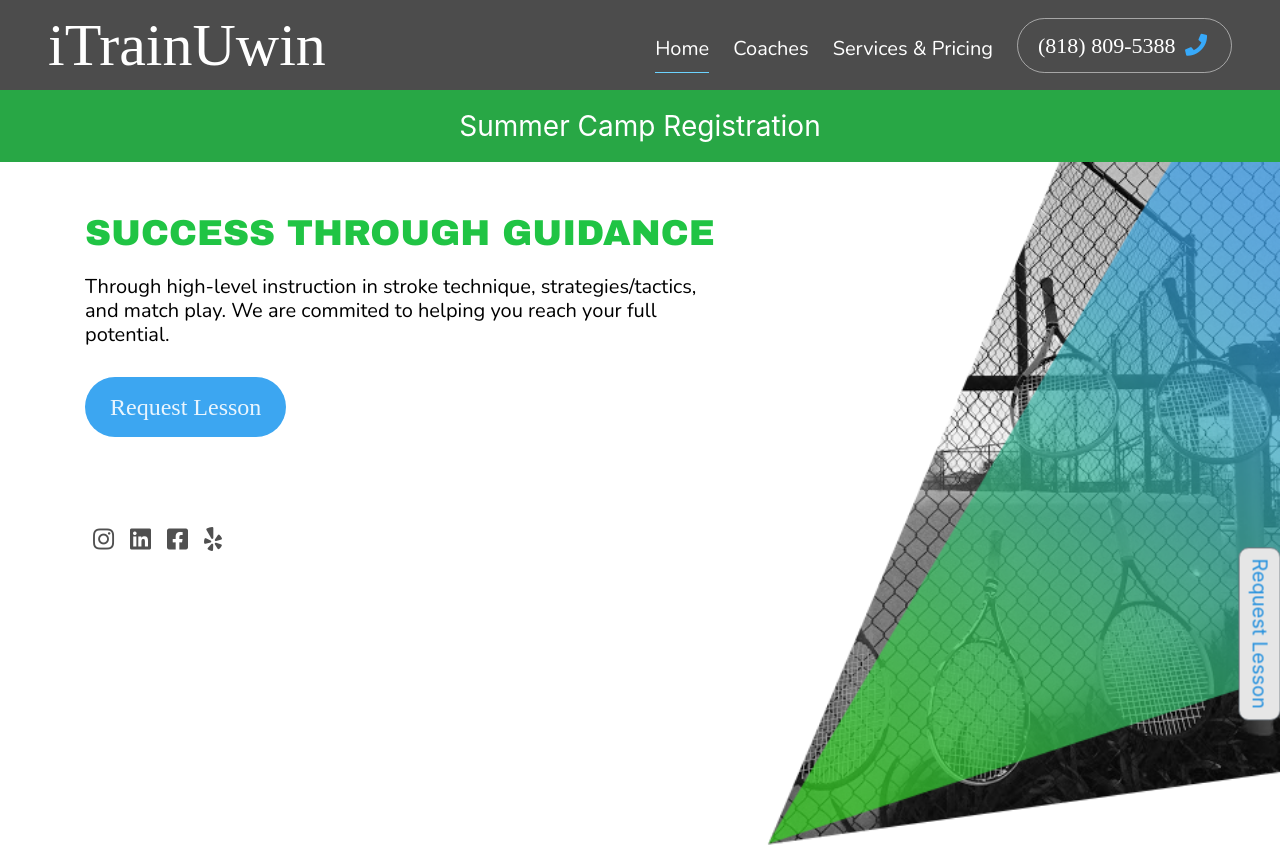
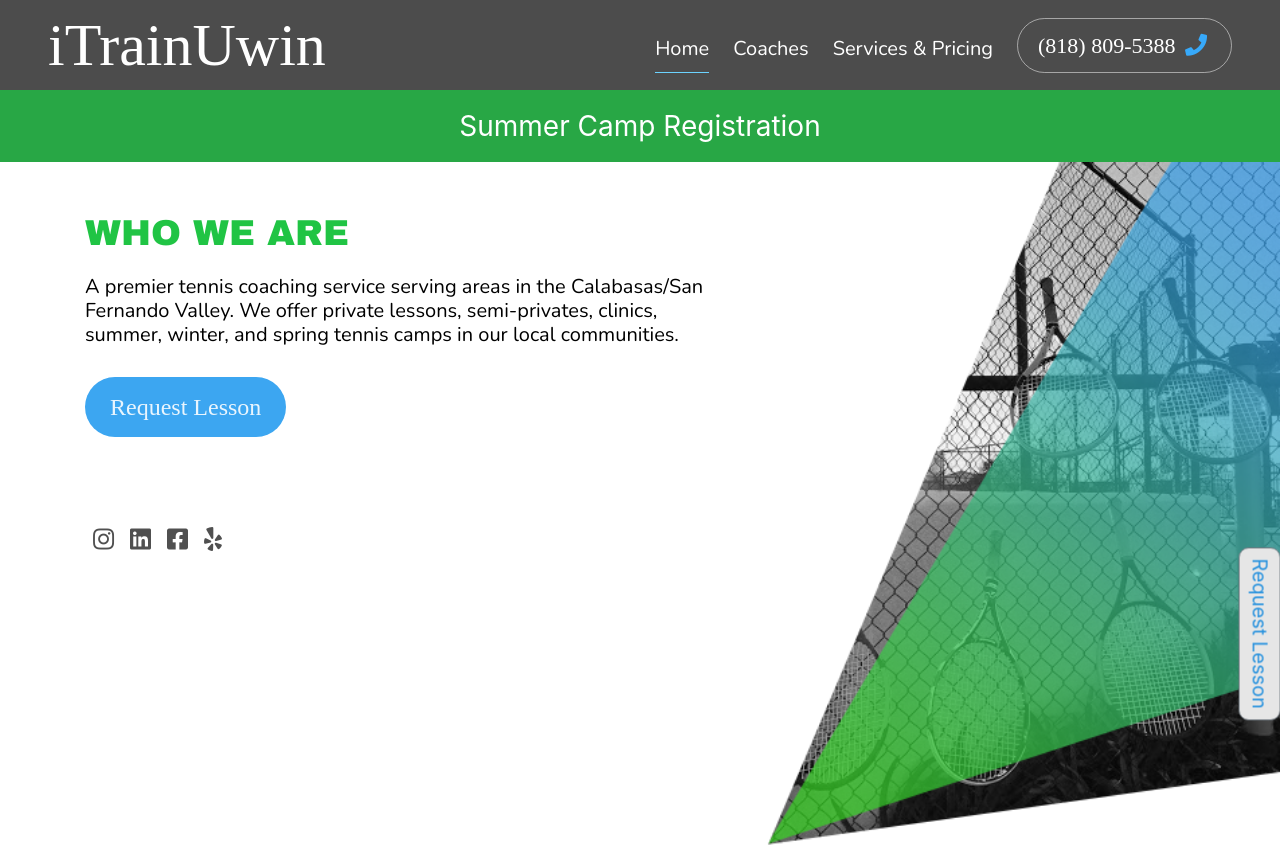
Before and after one commit to mtaslagyan/itrainuwin, a React (Create React App) app: page / in a window 1280 px wide. Shown: the top 847 px of the page. Built offline with nearby package versions, Linux system fonts and the light colour scheme; a web font is replaced by a local one.

Commit message:
Update Banner.js

```diff
--- a/src/components/Home/Banner.js
+++ b/src/components/Home/Banner.js
@@ -54,10 +54,10 @@ class Banner extends Component {
         <div className="col-md-7 col-12 banner-text">
             <h1 className="title">
                 {/* You deserve to have an incredible tennis experience in an encouraging and constructive environement. Lessons are designed to make learning enjoyable for everyone of all ages and all levels of play. Through high-level instruction in stroke technique, strategies/tactics, and match play. I am commited to helping you reach your full potential. */}
-                SUCCESS THROUGH GUIDANCE
+                WHO WE ARE
             </h1>
             <h2 className="intro">
-                Through high-level instruction in stroke technique, strategies/tactics, and match play. We are commited to helping you reach your full potential.
+                A premier tennis coaching service serving areas in the Calabasas/San Fernando Valley. We offer private lessons, semi-privates, clinics, summer, winter, and spring tennis camps in our local communities.
             </h2>
             {/* <div className="mt-3 onlineorcall">Request a lesson by form or call phone directly.</div> */}
             <div className="banner-btnWrap">
```
